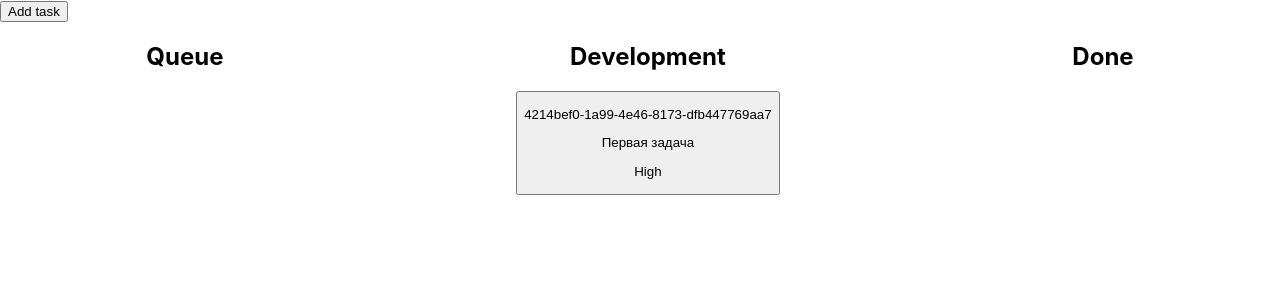
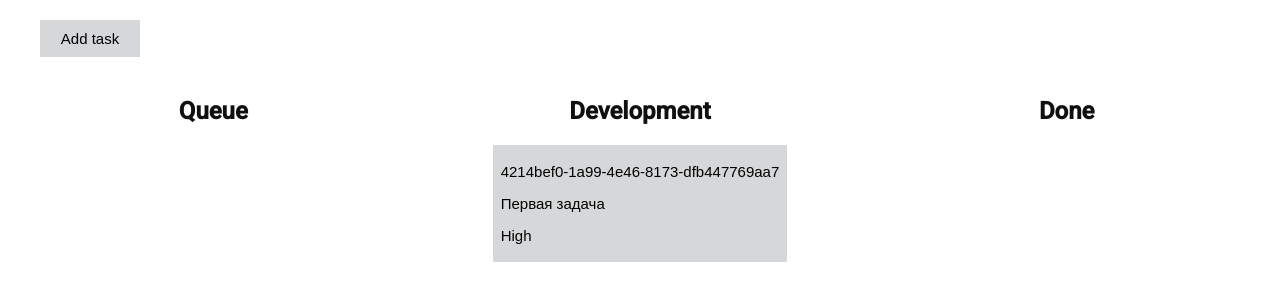
Before and after one commit to Ulyysses/spa-to-do, a React (Create React App) app: page /project-one in a window 1280 px wide. Shown: the top 300 px of the page. Built offline with nearby package versions, Linux system fonts and the light colour scheme.

Commit message:
fourth commit

```diff
--- a/package.json
+++ b/package.json
@@ -10,6 +10,7 @@
     "@types/node": "^16.18.54",
     "@types/react": "^18.2.23",
     "@types/react-dom": "^18.2.8",
+    "classnames": "^2.3.2",
     "react": "^18.2.0",
     "react-dnd": "^16.0.1",
     "react-dnd-html5-backend": "^16.0.1",
--- a/public/index.html
+++ b/public/index.html
@@ -1,14 +1,12 @@
 <!DOCTYPE html>
 <html lang="en">
+
 <head>
   <meta charset="utf-8" />
   <link rel="icon" href="%PUBLIC_URL%/favicon.ico" />
   <meta name="viewport" content="width=device-width, initial-scale=1" />
   <meta name="theme-color" content="#000000" />
-    <meta
-      name="description"
-      content="Web site created using create-react-app"
-    />
+  <meta name="description" content="Web site created using create-react-app" />
   <link rel="apple-touch-icon" href="%PUBLIC_URL%/logo192.png" />
   <!--
       manifest.json provides metadata used when your web app is installed on a
@@ -24,8 +22,12 @@
       work correctly both with client-side routing and a non-root public URL.
       Learn how to configure a non-root public URL by running `npm run build`.
     -->
-    <title>React App</title>
+  <title>SPA TO-DO</title>
+  <link rel="preconnect" href="https://fonts.googleapis.com">
+  <link rel="preconnect" href="https://fonts.gstatic.com" crossorigin>
+  <link href="https://fonts.googleapis.com/css2?family=Roboto:wght@400;500&display=swap" rel="stylesheet">
 </head>
+
 <body>
   <noscript>You need to enable JavaScript to run this app.</noscript>
   <div id="root"></div>
@@ -40,4 +42,5 @@
       To create a production bundle, use `npm run build` or `yarn build`.
     -->
 </body>
+
 </html>
--- /dev/null
+++ b/src/colors.scss
@@ -0,0 +1,8 @@
+:root {
+    --white: #fff;
+    --grey: #D6D7D9;
+    --black: #101013;
+    --hoverGrey: #B6B5B3;
+    --orange: #fe9900;
+    --lightOrange: #FFB668;
+  }
--- a/src/components/card/Card.tsx
+++ b/src/components/card/Card.tsx
@@ -11,7 +11,7 @@ interface ICard {
 const Card = ({ id, summary, priority }: ICard) => {
   const [, dragRef] = useDrag({
     type: "task",
-        item: {id},
+    item: { id },
   });
 
   return (
@@ -20,7 +20,7 @@ const Card = ({ id, summary, priority }: ICard) => {
       <p>{summary}</p>
       <p>{priority}</p>
     </div>
-    )
-}
+  );
+};
 
 export default Card;
--- a/src/components/drop/Drop.tsx
+++ b/src/components/drop/Drop.tsx
@@ -3,6 +3,8 @@ import { useDrop } from "react-dnd";
 import { Status, TForm } from '../../types';
 import { useDispatch } from 'react-redux';
 import { editTask } from '../../services/actions/actions';
+import classNames from "classnames";
+import css from "./index.module.scss";
 
 interface IDrop {
     children: ReactNode;
@@ -25,7 +27,7 @@ const Drop = ({ children, status }: IDrop) => {
     });
 
     return (
-        <div ref={dropTarget}>
+        <div ref={dropTarget} className={classNames(css.drop, isHover && css.drop_hover)}>
             {children}
         </div>
     )
--- a/src/components/drop/index.module.scss
+++ b/src/components/drop/index.module.scss
@@ -0,0 +1,12 @@
+// .drop {
+//   display: flex;
+//   flex-direction: column;
+//   justify-content: center;
+// }
+
+.drop_hover {
+  outline: 1px solid var(--orange);
+  border-radius: 30px;
+  width: 400px;
+  padding-bottom: 20px;
+}
--- a/src/components/modal-container/modalContainer.tsx
+++ b/src/components/modal-container/modalContainer.tsx
@@ -1,5 +1,5 @@
 import Modal from "../modal/Modal";
-import { useAppDispatch, useAppSelector } from "../../hooks";
+import { useAppSelector } from "../../hooks";
 import { useState } from "react";
 import { addTask, deleteTask, editTask } from "../../services/actions/actions";
 import { ITask, TForm } from "../../types";
--- a/src/components/modal/Modal.tsx
+++ b/src/components/modal/Modal.tsx
@@ -1,6 +1,7 @@
 import { useState, useRef, useEffect, ChangeEvent } from "react";
 import { addTask, deleteTask } from "../../services/actions/actions";
 import { ITask, Priority, Status, TForm } from "../../types";
+import css from "./index.module.scss";
 
 interface IModal {
   active: boolean;
@@ -114,23 +115,11 @@ const Modal = ({ active, task, editTask, removeTask, saveTask, onClose }: IModal
             disabled
           />
         </label>
-        {/* <p>
-          Status:
-          <label>
-            <input type="radio" name="myRadio2" value="Queue" />Queue
-          </label>
-          <label>
-            <input type="radio" name="myRadio2" value="Development" />Development
-          </label>
-          <label>
-            <input type="radio" name="myRadio2" value="Done" />Done
-          </label>
-        </p> */}
         <button>+</button>editTask
         <p>Comments:</p>
-        {saveTask && <button onClick={() => saveTask(value)}>Save</button>}
-        {editTask && task?.id && <button onClick={() => editTask(value, task.id)}>Edit</button>}
-        {removeTask && task?.id && <button onClick={() => removeTask(task.id)}>Delete</button>}
+        {saveTask && <button onClick={() => saveTask(value)} className={css.modal_button}>Save</button>}
+        {editTask && task?.id && <button onClick={() => editTask(value, task.id)} className={css.modal_button}>Edit</button>}
+        {removeTask && task?.id && <button onClick={() => removeTask(task.id)} className={css.modal_button}>Delete</button>}
       </div>
       <button onClick={handleClose}>close</button>
     </dialog>
--- a/src/components/modal/index.module.scss
+++ b/src/components/modal/index.module.scss
@@ -0,0 +1,4 @@
+.modal_container {
+    border: none;
+    display: flex;
+}
--- a/src/components/project-one/ProjectOne.tsx
+++ b/src/components/project-one/ProjectOne.tsx
@@ -10,12 +10,12 @@ import Drop from "../drop";
 const ProjectOne = () => {
   const [active, setActive] = useState(false);
 
-  const [currentModalId, setCurrentModalId] = useState('');
+  const [currentModalId, setCurrentModalId] = useState("");
 
   const onClose = () => {
-    setCurrentModalId('');
-    setActive(false)
-  }
+    setCurrentModalId("");
+    setActive(false);
+  };
 
   const openModal = (id: string) => {
     setCurrentModalId(id);
@@ -24,29 +24,33 @@ const ProjectOne = () => {
 
   const addNewTask = () => {
     setActive(true);
-  }
+  };
 
   const allTasks = useAppSelector((state) => state.tasksReducer.allTasks);
 
   const queueTasks = allTasks.filter((task) => task.status === Status.Queue);
-  const developmentTasks = allTasks.filter((task) => task.status === Status.Development);
+  const developmentTasks = allTasks.filter(
+    (task) => task.status === Status.Development
+  );
   const doneTasks = allTasks.filter((task) => task.status === Status.Done);
 
   return (
     <>
-
-      <button onClick={addNewTask}>Add task</button>
+      <button onClick={addNewTask} className={css.add_button}>Add task</button>
 
       <div className={css.list_wrapper}>
-
         <Drop status={Status.Queue}>
-          <h2>Queue</h2>
+          <h2 className={css.list_title}>Queue</h2>
           <ul className={css.list}>
             {queueTasks.map((task: ITask) => {
               return (
                 <li className={css.item} key={task.id}>
-                  <button onClick={() => openModal(task.id)}>
-                    <Card id={task.id} priority={task.priority} summary={task.summary} />
+                  <button onClick={() => openModal(task.id)} className={css.card}>
+                    <Card
+                      id={task.id}
+                      priority={task.priority}
+                      summary={task.summary}
+                    />
                   </button>
                 </li>
               );
@@ -55,13 +59,17 @@ const ProjectOne = () => {
         </Drop>
 
         <Drop status={Status.Development}>
+          <h2 className={css.list_title}>Development</h2>
           <ul className={css.list}>
-            <h2>Development</h2>
             {developmentTasks.map((task: ITask) => {
               return (
                 <li className={css.item} key={task.id}>
-                  <button onClick={() => openModal(task.id)}>
-                    <Card id={task.id} priority={task.priority} summary={task.summary} />
+                  <button onClick={() => openModal(task.id)} className={css.card}>
+                    <Card
+                      id={task.id}
+                      priority={task.priority}
+                      summary={task.summary}
+                    />
                   </button>
                 </li>
               );
@@ -70,24 +78,31 @@ const ProjectOne = () => {
         </Drop>
 
         <Drop status={Status.Done}>
+          <h2 className={css.list_title}>Done</h2>
           <ul className={css.list}>
-            <h2>Done</h2>
             {doneTasks.map((task: ITask) => {
               return (
                 <li className={css.item} key={task.id}>
-                  <button onClick={() => openModal(task.id)}>
-                    <Card id={task.id} priority={task.priority} summary={task.summary} />
+                  <button onClick={() => openModal(task.id)} className={css.card}>
+                    <Card
+                      id={task.id}
+                      priority={task.priority}
+                      summary={task.summary}
+                    />
                   </button>
                 </li>
               );
             })}
           </ul>
         </Drop>
-
       </div>
 
-
-      <ModalContainer active={active} setActive={setActive} id={currentModalId} onClose={onClose} />
+      <ModalContainer
+        active={active}
+        setActive={setActive}
+        id={currentModalId}
+        onClose={onClose}
+      />
     </>
   );
 };
--- a/src/components/project-one/index.module.scss
+++ b/src/components/project-one/index.module.scss
@@ -1,10 +1,6 @@
-.task_container {
-  background-color: #CFE4FB;
-  width: 200px;
-}
-
 .list {
   text-align: center;
+  width: 400px;
 }
 
 .list_wrapper {
@@ -12,7 +8,32 @@
   justify-content: space-around;
 }
 
-.task_container {
-  width: 300px;
+.list_title {
+  text-align: center;
+}
+
+.add_button {
+  font-size: 15px;
+  width: 100px;
+  padding: 10px;
+  margin: 20px 40px;
+  border: none;
+  background-color: var(--grey);
+  cursor: pointer;
+
+  &:hover {
+    background-color: var(--lightOrange);
+  }
+}
+
+.card {
   text-align: start;
+  cursor: pointer;
+  background-color: var(--grey);
+  border: 2px solid var(--grey);
+  font-size: 15px;
+
+  &:hover {
+    border: 2px solid var(--lightOrange);
+  }
 }
--- a/src/index.scss
+++ b/src/index.scss
@@ -1,3 +1,5 @@
+@import "./colors";
+
 html {
   box-sizing: border-box;
 }
@@ -12,23 +14,11 @@ html {
   box-sizing: inherit;
 }
 
-*::-webkit-scrollbar {
-  background-color: var(--background-element);
-  width: 8px;
-}
-
-*::-webkit-scrollbar-thumb {
-  background: var(--text-inactive-color);
-}
-
 body {
   margin: 0;
   padding: 0;
-  min-width: 320px;
-
-  font-family: -apple-system, BlinkMacSystemFont, 'Segoe UI', 'Roboto', 'Oxygen',
-    'Ubuntu', 'Cantarell', 'Fira Sans', 'Droid Sans', 'Helvetica Neue',
-    sans-serif;
+  font-family: 'Roboto', sans-serif;
+  color: var(--black);
 }
 
 a {
```
Also changed, not shown: 1 other file (tests, documents, lock files or other folders). Lines whose indentation alone changed are shown as unchanged.
